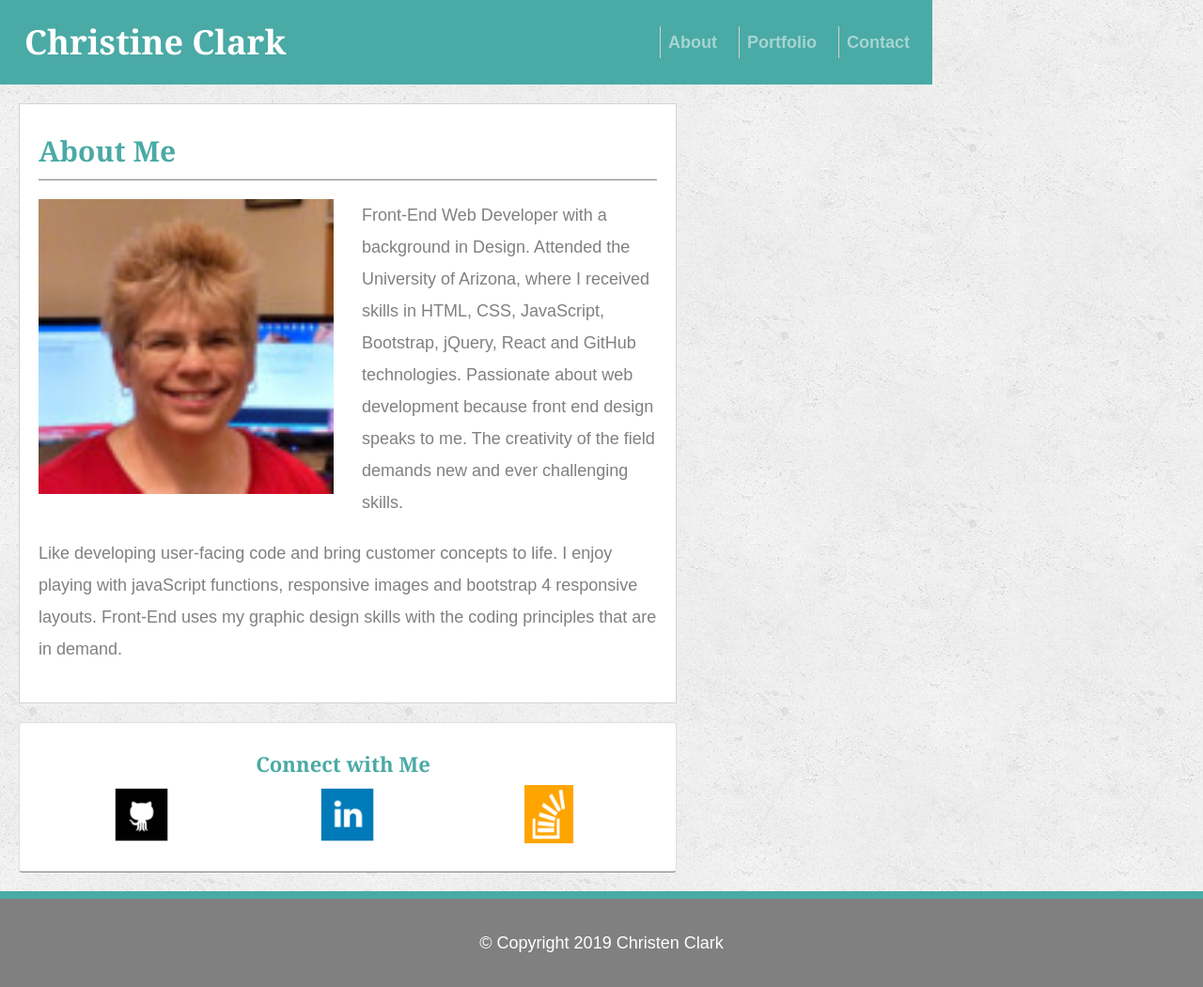
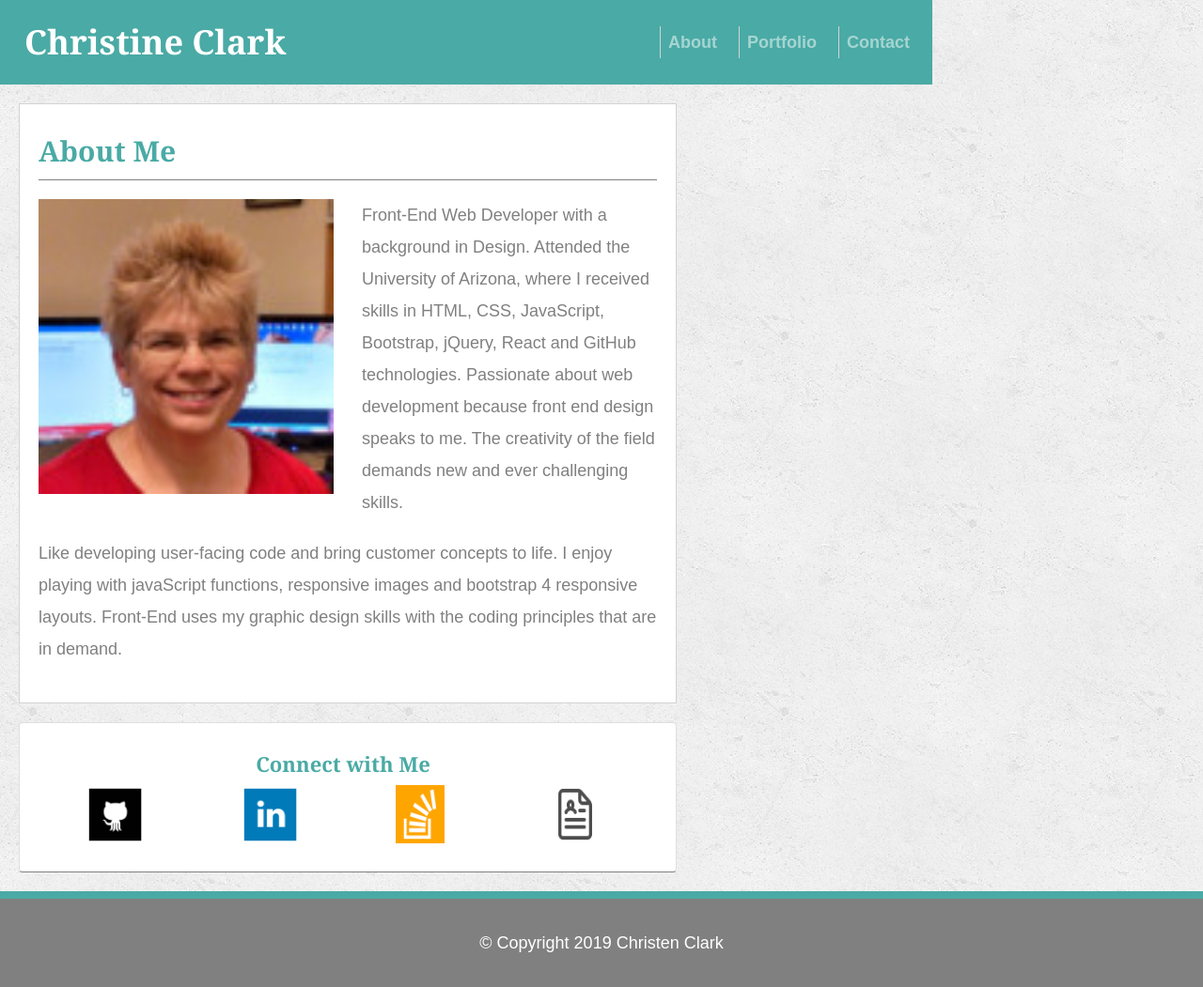
Before and after one commit to clark1472/portfolio3time, a plain HTML site: page index.html in a window 1280 px wide. Shown: the whole page at 94% size. Drawn offline with nearby package versions, Linux system fonts and the light colour scheme.

Commit message:
add resume in connect with me area

```diff
--- a/index.html
+++ b/index.html
@@ -77,6 +77,8 @@
                 <a href="https://github.com/clark1472" target="_blank"><img src="assets/images/iconfinder_github_square_black_107109.png" class="icons" alt="GitHub"/></a>
                 <a href="https://www.linkedin.com/in/christine-clark-9b896397/" target="_blank"><img src="assets/images/iconfinder_linkedin_square_color_107091.png" class="icons" alt="LinkedIn"/></a>
                 <a href="https://stackoverflow.com/users/10868643/christen1472" target="_blank"><img src="assets/images/iconfinder_stackoverflow_273179.png" class="icons" id="stack"alt="Stack Overflow"/></a>
+                <a href="assets/pdf/ChristineClarkResume.pdf" target="_blank"><img src="assets/images/iconfinder_resume_4177633.png" class="icons" id="stack"alt="Stack Overflow"/></a>
+
             </div>
         </div>
     <!--========== footer ============================-->
```
Also changed, not shown: contact.html (+1 -0 lines), portfolio.html (+1 -0 lines), 2 other files.
